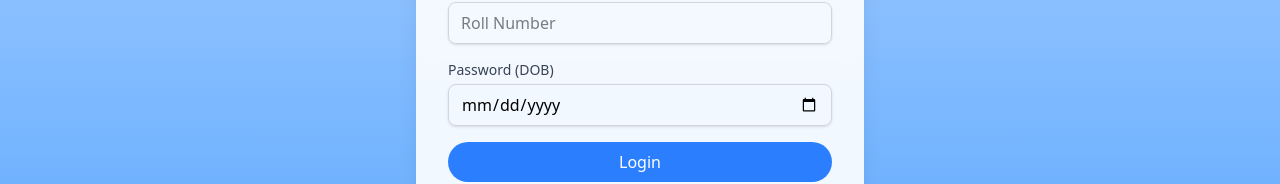
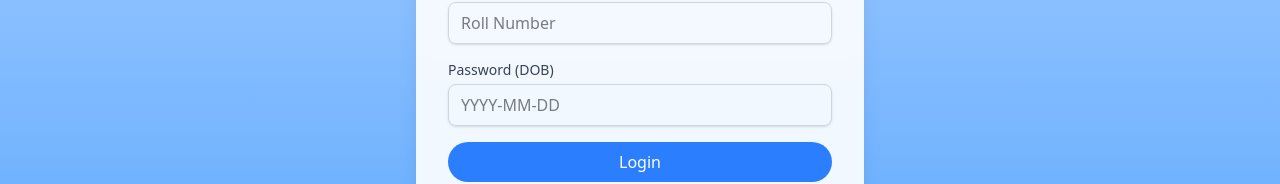
Before and after one commit to rickypanu/uietfrontend, a React (Vite) app: page /login in a window 1280 px wide. Shown: the part 396-580 px from the top of the page. Built offline with nearby package versions, Linux system fonts and the light colour scheme; no server answers.

Commit message:
keyboard

```diff
--- a/src/pages/Login.jsx
+++ b/src/pages/Login.jsx
@@ -100,12 +100,15 @@
             <label className="block text-gray-700 text-sm mb-1">Password (DOB)</label>
             <input
               required
-              type="date"
-              autoComplete="bday"
-              value={dob}          // controlled input
+              type="text"              // Use text instead of date
+              inputMode="numeric"      // Trigger numeric keyboard
+              pattern="\d{4}-\d{2}-\d{2}" // Optional: enforce YYYY-MM-DD format
+              placeholder="YYYY-MM-DD"
+              defaultValue={dob}
               onChange={(e) => setDob(e.target.value)}
               className="w-full border border-gray-300 rounded-lg px-3 py-2 shadow-sm focus:outline-none focus:ring-2 focus:ring-blue-400"
             />
+
           </div>
 
           <button
```
